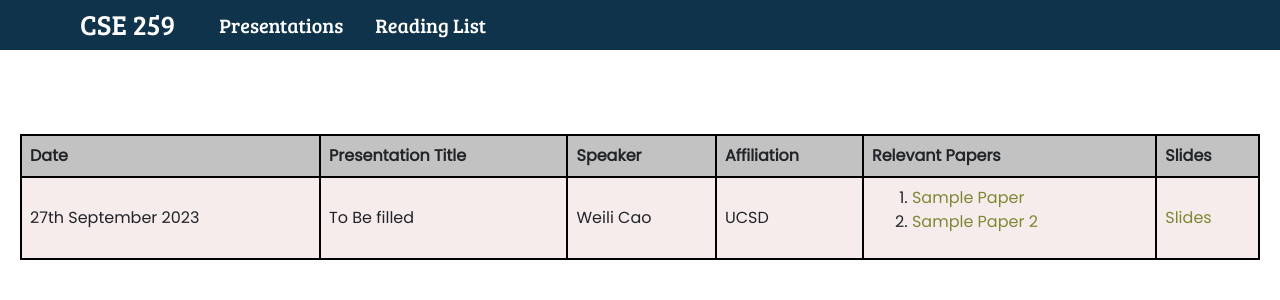
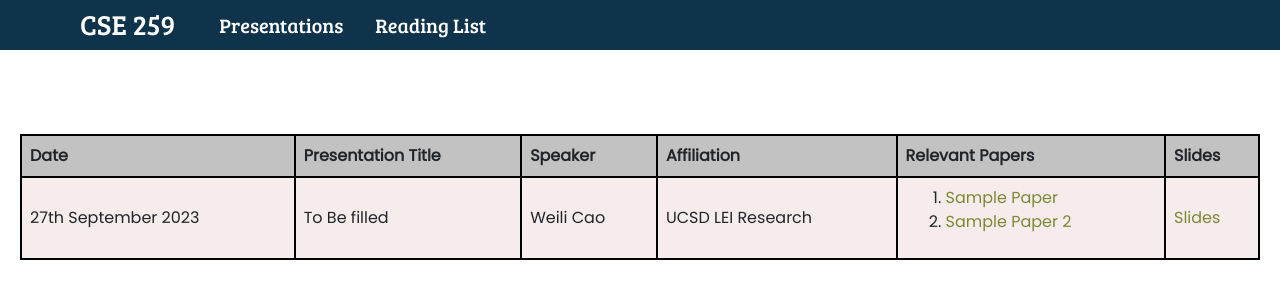
Before and after one commit to lei-seminar/lei-seminar.github.io, a React (Create React App) app: page / in a window 1280 px wide. Shown: the top 300 px of the page. Built offline with nearby package versions, Linux system fonts and the light colour scheme.

Commit message:
Modifying Affiliation

```diff
--- a/src/data/presenatationData.js
+++ b/src/data/presenatationData.js
@@ -16,7 +16,7 @@ export const ENTRIES = [
          "Date" : '27th September 2023',
          "Presentation Title": "To Be filled",
          "Speaker": "Weili Cao",
-         "Affiliation": "UCSD",
+         "Affiliation": "UCSD LEI Research",
          "Relevant Papers": [
              ['Sample Paper', "https://ieeexplore.ieee.org/abstract/document/4061472?casa_token=GIzC5gY9jPMAAAAA:hvYmgkmdmvdLpoDYlfmInq-7XpvxereCwP4-N7B5-6jMC-4rjLfTNwryjZAabiLcJCSXxLmFBw"],
              ['Sample Paper 2', "https://bmcmedinformdecismak.biomedcentral.com/articles/10.1186/1472-6947-6-23"]
--- a/src/pages/readingList.js
+++ b/src/pages/readingList.js
@@ -1,5 +1,4 @@
 import React from 'react';
-import page from "../App.css";
 import container from "../App.css";
 import {table} from '../css/common.css'
 import {PAPER,
```
Also changed, not shown: 1 other file (tests, documents, lock files or other folders).
